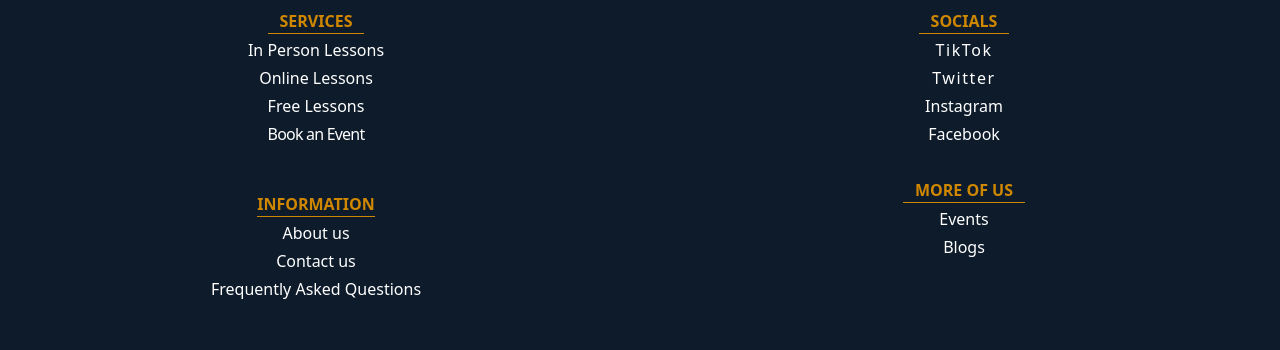
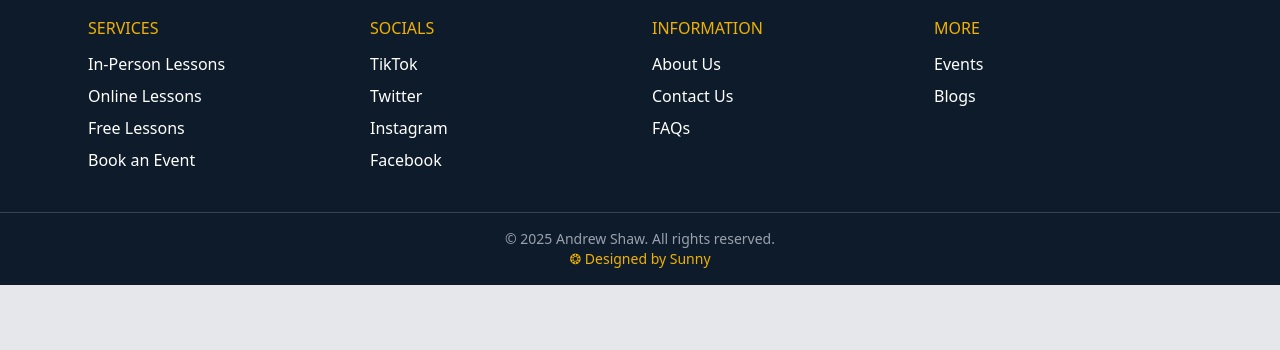
Before and after one commit to sunnycc17/andrew-shaw-tutoring, a website: page index.html in a window 1280 px wide. Shown: the part 968-1318 px from the top of the page. After the commit the page ends 1253 px from the top, so only its background shows below. Drawn offline with nearby package versions, Linux system fonts and the light colour scheme.

Commit message:
new adjustments on footer

```diff
--- a/index.html
+++ b/index.html
@@ -171,100 +171,124 @@
       </section>
     </main>
 
-    <!-- FOOTER -->
-    <footer class="border-t border-pink-500 text-white">
-      <div class="flex justify-center">
-        <p class="mb-5 p-5 text-lg font-light text-white uppercase italic">
+    <footer class="bg-gray-900 text-white">
+      <div class="mx-auto max-w-6xl px-6 py-10">
+        <!-- Brand Section -->
+        <div class="mb-8 text-center">
+          <p
+            class="text-2xl font-light tracking-wide text-gray-300 uppercase italic"
+          >
             Andrew Shaw Music Lessons
           </p>
         </div>
 
-      <div class="mb-8 grid grid-cols-2 items-center justify-center gap-4">
+        <!-- Footer Grid -->
         <div
-          class="m-2 flex flex-col items-center justify-center space-y-1 px-3 text-center font-light text-wrap"
+          class="grid gap-6 text-center sm:grid-cols-2 sm:text-left lg:grid-cols-4"
         >
-          <p class="border-b px-3 font-semibold text-yellow-600 uppercase">
-            Services
-          </p>
-          <a class="cursor-pointer transition-colors duration-300">
-            In Person Lessons
-          </a>
-          <a class="cursor-pointer transition-colors duration-300">
-            Online Lessons
-          </a>
-          <a class="cursor-pointer transition-colors duration-300">
-            Free Lessons
-          </a>
-          <a
-            class="cursor-pointer tracking-tighter transition-colors duration-300"
+          <!-- Services -->
+          <div>
+            <p class="mb-3 font-medium text-yellow-500 uppercase">Services</p>
+            <ul class="space-y-2">
+              <li>
+                <a href="#" class="transition hover:text-yellow-400"
+                  >In-Person Lessons</a
                 >
-            Book an Event
-          </a>
+              </li>
+              <li>
+                <a href="#" class="transition hover:text-yellow-400"
+                  >Online Lessons</a
+                >
+              </li>
+              <li>
+                <a href="#" class="transition hover:text-yellow-400"
+                  >Free Lessons</a
+                >
+              </li>
+              <li>
+                <a href="#" class="transition hover:text-yellow-400"
+                  >Book an Event</a
+                >
+              </li>
+            </ul>
           </div>
-        <div
-          class="m-2 flex flex-col items-center justify-center space-y-1 px-3 text-center font-light text-wrap"
+
+          <!-- Socials -->
+          <div>
+            <p class="mb-3 font-medium text-yellow-500 uppercase">Socials</p>
+            <ul class="space-y-2">
+              <li>
+                <a href="#" class="transition hover:text-yellow-400"
+                  ><i class="ri-tiktok-line"></i> TikTok</a
                 >
-          <p class="border-b px-3 font-semibold text-yellow-600 uppercase">
-            socials
-          </p>
-          <a
-            class="cursor-pointer tracking-widest transition-colors duration-300"
+              </li>
+              <li>
+                <a href="#" class="transition hover:text-yellow-400"
+                  ><i class="ri-twitter-x-line"></i> Twitter</a
                 >
-            <i class="ri-tiktok-line"></i> TikTok
-          </a>
-          <a
-            class="cursor-pointer tracking-widest transition-colors duration-300"
+              </li>
+              <li>
+                <a href="#" class="transition hover:text-yellow-400"
+                  ><i class="ri-instagram-line"></i> Instagram</a
                 >
-            <i class="ri-twitter-x-line"></i> Twitter
-          </a>
-          <a class="cursor-pointer transition-colors duration-300">
-            <i class="ri-instagram-line"></i> Instagram
-          </a>
-          <a class="cursor-pointer transition-colors duration-300">
-            <i class="ri-facebook-box-line"></i> Facebook
-          </a>
+              </li>
+              <li>
+                <a href="#" class="transition hover:text-yellow-400"
+                  ><i class="ri-facebook-box-line"></i> Facebook</a
+                >
+              </li>
+            </ul>
           </div>
-        <div
-          class="m-2 flex flex-col items-center justify-center space-y-1 px-3 text-center font-light text-wrap"
-        >
-          <p class="border-b font-semibold text-yellow-600 uppercase">
+
+          <!-- Information -->
+          <div>
+            <p class="mb-3 font-medium text-yellow-500 uppercase">
               Information
             </p>
-          <a class="cursor-pointer transition-colors duration-300">
-            About us
-          </a>
-          <a class="cursor-pointer transition-colors duration-300">
-            Contact us
-          </a>
-          <a class="cursor-pointer transition-colors duration-300"
-            >Frequently Asked Questions</a
+            <ul class="space-y-2">
+              <li>
+                <a href="#" class="transition hover:text-yellow-400"
+                  >About Us</a
                 >
+              </li>
+              <li>
+                <a href="#" class="transition hover:text-yellow-400"
+                  >Contact Us</a
+                >
+              </li>
+              <li>
+                <a href="#" class="transition hover:text-yellow-400">FAQs</a>
+              </li>
+            </ul>
           </div>
-        <div
-          class="m-2 flex flex-col items-center justify-center space-y-1 px-3 text-center font-light text-wrap"
-        >
-          <p class="border-b px-3 font-semibold text-yellow-600 uppercase">
-            More Of Us
-          </p>
-          <a class="cursor-pointer px-3 transition-colors duration-300">
-            Events
-          </a>
-          <a class="cursor-pointer px-3 transition-colors duration-300">
-            Blogs
-          </a>
-          <p>&nbsp;&nbsp;</p>
-          <p>&nbsp;</p>
+
+          <!-- More -->
+          <div>
+            <p class="mb-3 font-medium text-yellow-500 uppercase">More</p>
+            <ul class="space-y-2">
+              <li>
+                <a href="#" class="transition hover:text-yellow-400">Events</a>
+              </li>
+              <li>
+                <a href="#" class="transition hover:text-yellow-400">Blogs</a>
+              </li>
+            </ul>
           </div>
         </div>
-      <div class="flex justify-center border-t border-white">
-        <p class="py-2">@2025 Andrew Shaw. All rights reserved.</p>
+      </div>
+
+      <!-- Bottom Section -->
+      <div
+        class="border-t border-gray-700 py-4 text-center text-sm text-gray-400"
+      >
+        <p>&copy; 2025 Andrew Shaw. All rights reserved.</p>
         <a
-          class="absolute right-0 flex items-center justify-center p-2 underline"
-          title="Developed by sunny"
-          target="_blank"
           href="https://www.instagram.com/sunnycc17_/"
-          ><i>⸙</i></a
+          class="text-yellow-500 transition hover:text-yellow-400"
+          title="Developed by Sunny"
         >
+          ❂ Designed by Sunny
+        </a>
       </div>
     </footer>
   </body>
```
Also changed, not shown: src/output.css. Lines whose indentation alone changed are shown as unchanged.
